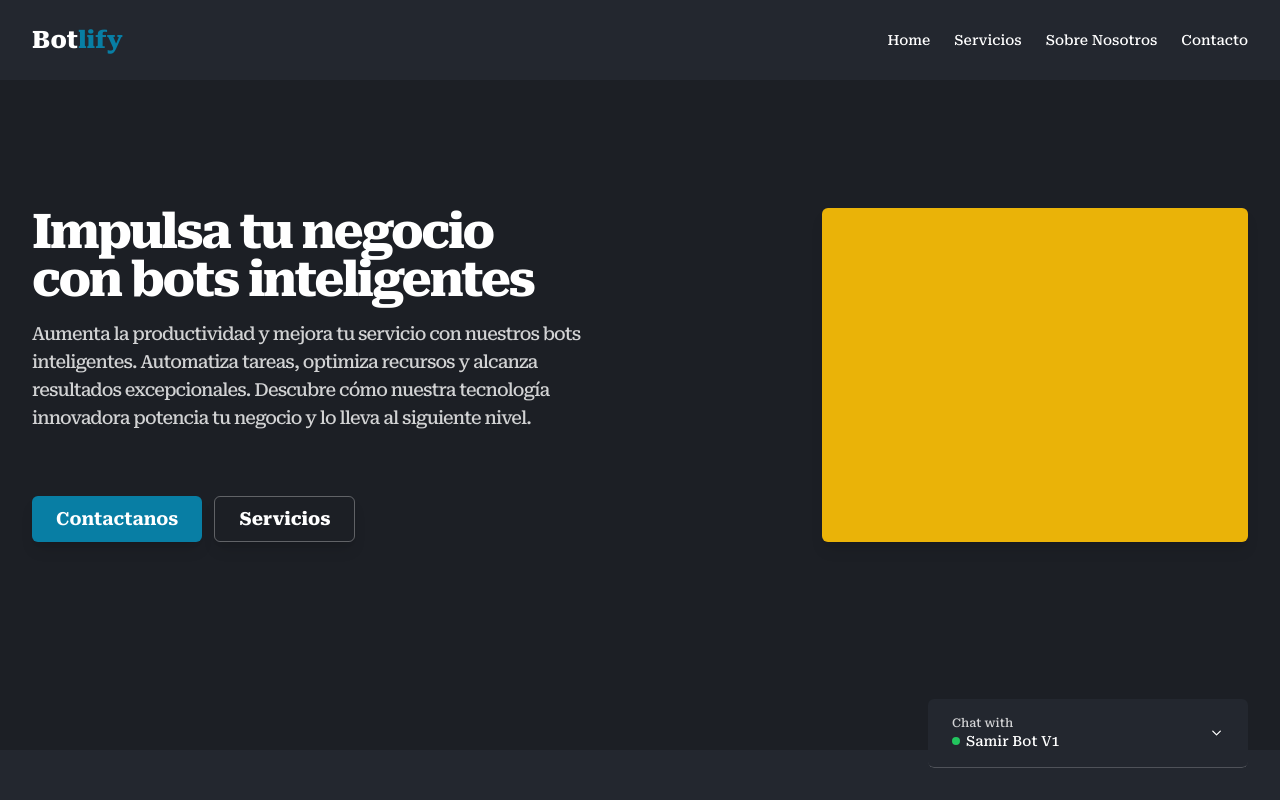
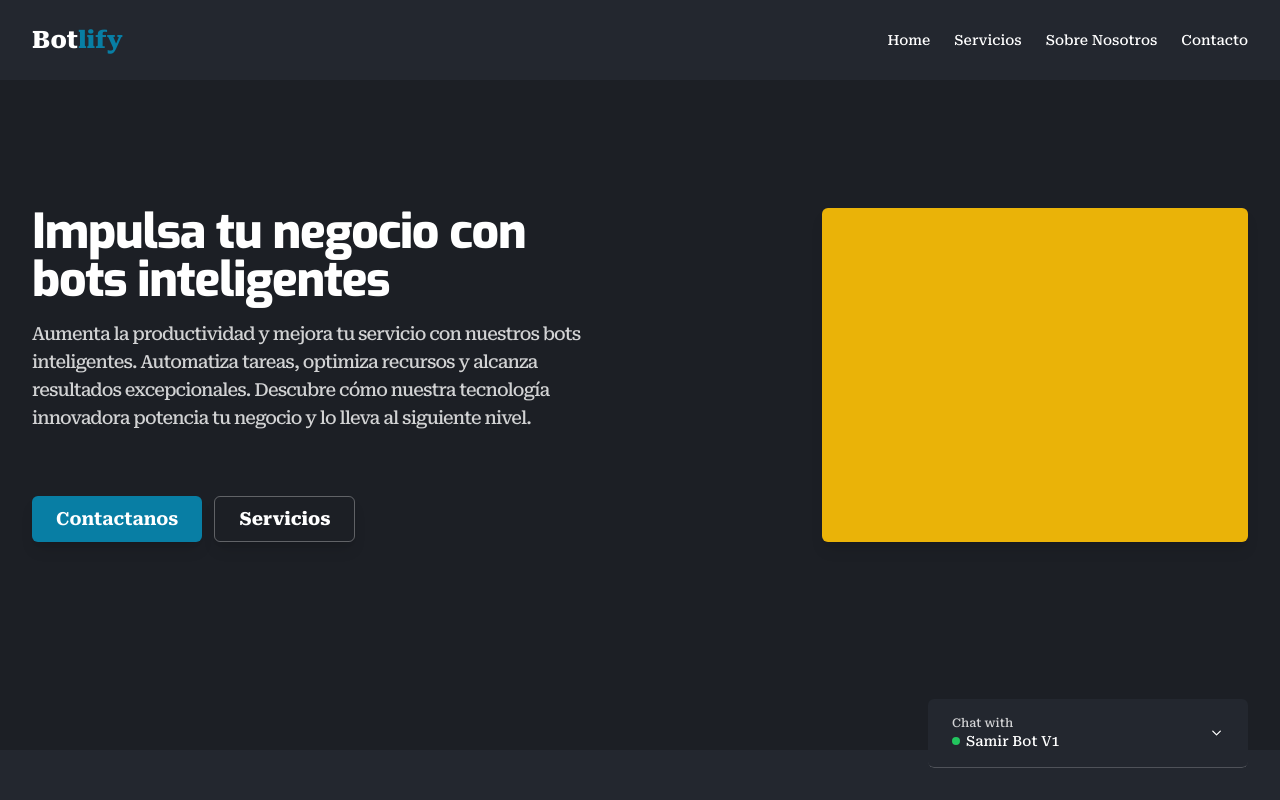
Before and after one commit to samirjabib/botlify-app, a Next.js app: page / in a window 1280 px wide. Shown: the top 800 px of the page. Built offline with nearby package versions, Linux system fonts and the light colour scheme.

Commit message:
make a system desygn for titles

```diff
--- a/components/LandingPage/LandingHero/HeroTextBox.tsx
+++ b/components/LandingPage/LandingHero/HeroTextBox.tsx
@@ -1,10 +1,17 @@
+import { Title } from "../../../design-system";
+
 const HeroTextBox = () => {
   return (
     <div className=" col-span-1 ">
       <div className="flex flex-col items-center md:items-start">
-        <h1 className="text-white text-4xl sm:text-5xl font-extrabold mb-4 tracking-tighter max-w-[550px] text-center md:text-start">
+        <Title
+          className="max-w-[550px] text-white mb-4"
+          intent={"primary"}
+          size={"mainTitle"}
+          as="h1"
+        >
           Impulsa tu negocio con bots inteligentes
-        </h1>
+        </Title>
         <p className="text-base sm:text-lg text-white/80 tracking-tighter  font-medium max-w-[550px] text-center md:text-start">
           Aumenta la productividad y mejora tu servicio con nuestros bots
           inteligentes. Automatiza tareas, optimiza recursos y alcanza
--- a/design-system/index.ts
+++ b/design-system/index.ts
@@ -3,3 +3,5 @@ export * from './fonts';
 
 
 export { default as FloatingInput } from './elements/FloatingInput/FloatingInput';
+
+export { default as Title } from './typography/Title/Title';
--- a/design-system/typography/Title.tsx
+++ b/design-system/typography/Title/Title.tsx
@@ -15,7 +15,7 @@ const title = cva("", {
       textTitle: ["text-title"],
       sectionSubtitle: ["section-subtitle"],
       sectionTitle: ["section-title"],
-      mainTitle: [" main-title"],
+      mainTitle: ["main-title"],
     },
     family: {
       display: ["font-display"],
@@ -35,7 +35,7 @@ interface TitleProps
   as?: HeadingLevel;
 }
 
-export const Title: FC<TitleProps> = ({
+const Title: FC<TitleProps> = ({
   as: Component = "h2",
   className,
   intent,
@@ -47,3 +47,5 @@ export const Title: FC<TitleProps> = ({
 
   return <Component className={classNames} {...props} />;
 };
+
+export default Title;
--- a/tailwind.config.js
+++ b/tailwind.config.js
@@ -1,6 +1,8 @@
 /** @type {import('tailwindcss').Config} */
 module.exports = {
-  content: ["./app/**/*.{js,ts,jsx,tsx}", "./components/**/*.{js,ts,jsx,tsx}"],
+  content: ["./app/**/*.{js,ts,jsx,tsx}",
+        "./components/**/*.{js,ts,jsx,tsx}",
+        "./design-system/**/*.{js,ts,jsx,tsx}"],
   theme: {
     extend: {
       colors:{
```
Also changed, not shown: 1 other file (tests, documents, lock files or other folders).
